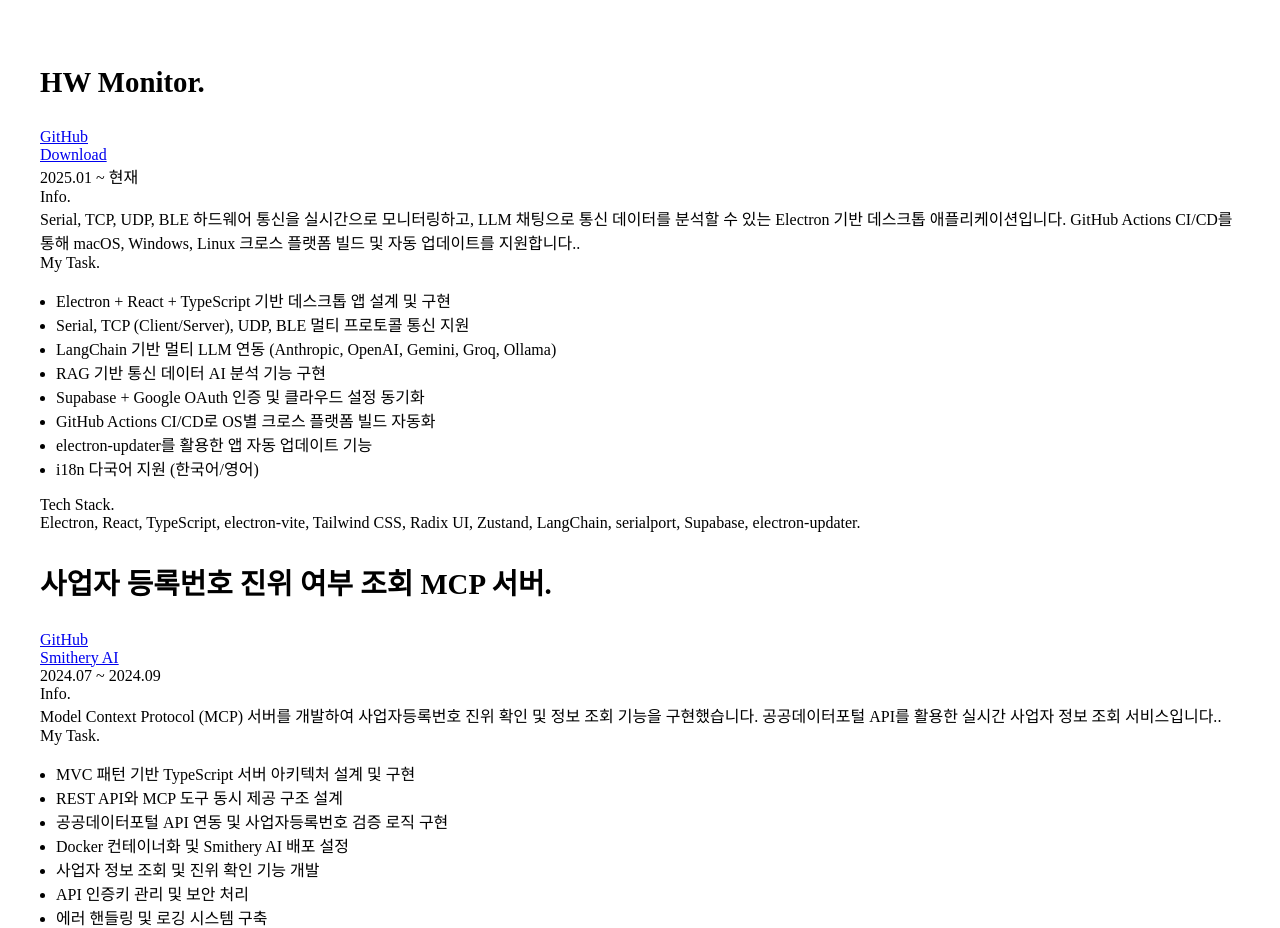
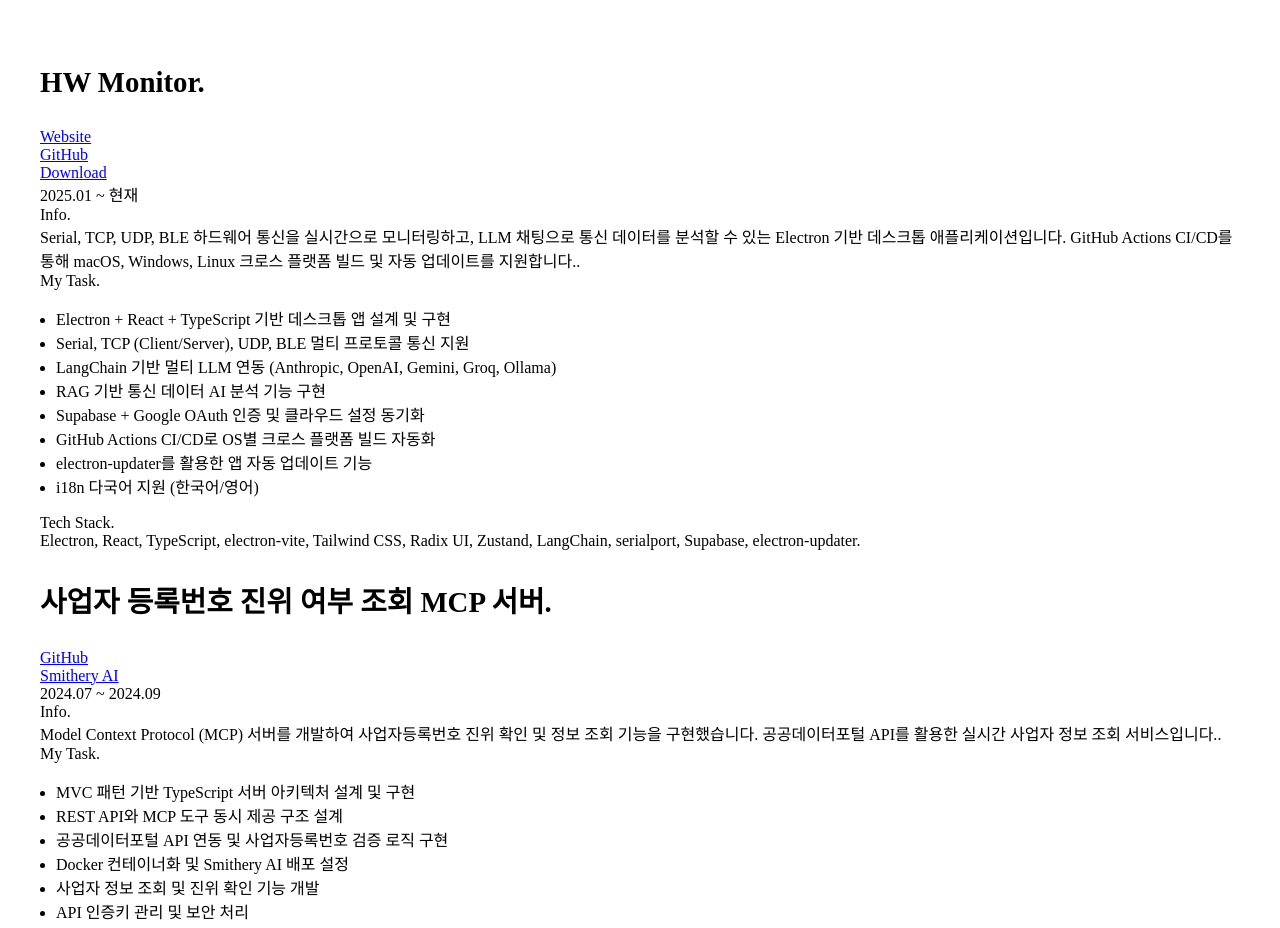
Before and after one commit to bamin0422/Introduce, a Next.js app: page / in a window 1280 px wide. Shown: the part 3700-4628 px from the top of the page. Built offline with nearby package versions, Linux system fonts and the light colour scheme.

Commit message:
feat: Add HW Monitor website link to portfolio

```diff
--- a/components/ProjectsSection/index.tsx
+++ b/components/ProjectsSection/index.tsx
@@ -6,6 +6,10 @@
   {
     title: "HW Monitor",
     urlList: [
+      {
+        name: "Website",
+        href: "https://hw-monitor-website.vercel.app",
+      },
       {
         name: "GitHub",
         href: "https://github.com/bamin0422/hw-monitor",
--- a/data/resume.ts
+++ b/data/resume.ts
@@ -172,6 +172,7 @@
       techStack:
         "Electron, React, TypeScript, electron-vite, Tailwind CSS, Radix UI, Zustand, LangChain, serialport, Supabase, electron-updater",
       links: [
+        { name: "Website", url: "https://hw-monitor-website.vercel.app" },
         { name: "GitHub", url: "https://github.com/bamin0422/hw-monitor" },
         { name: "Download", url: "https://github.com/bamin0422/hw-monitor/releases/latest" },
       ],
```
